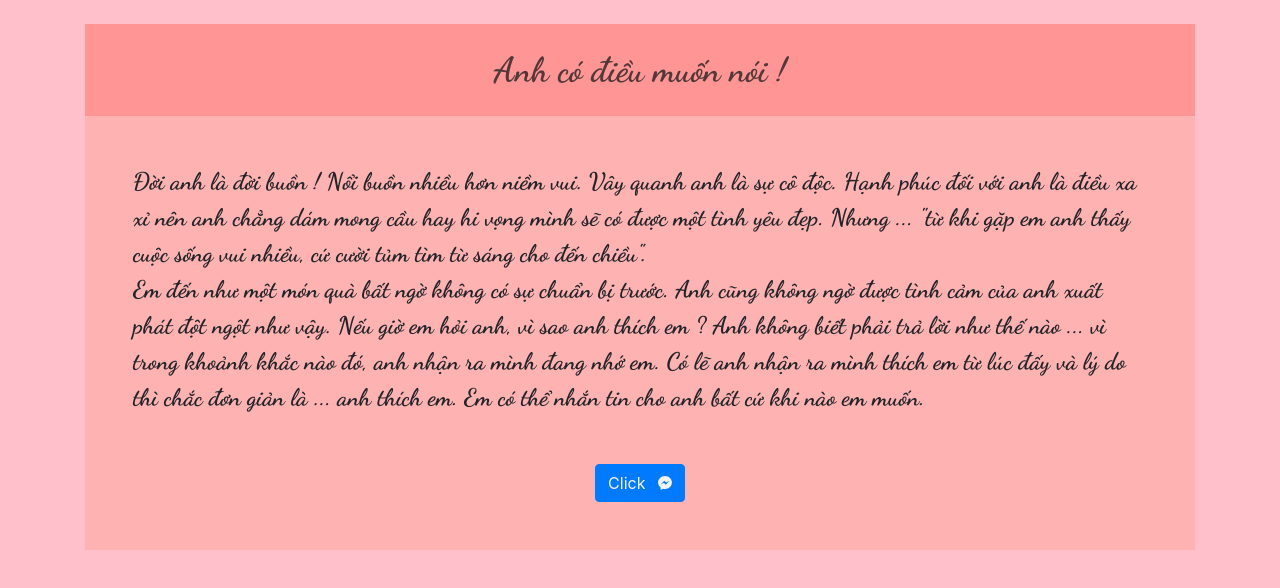
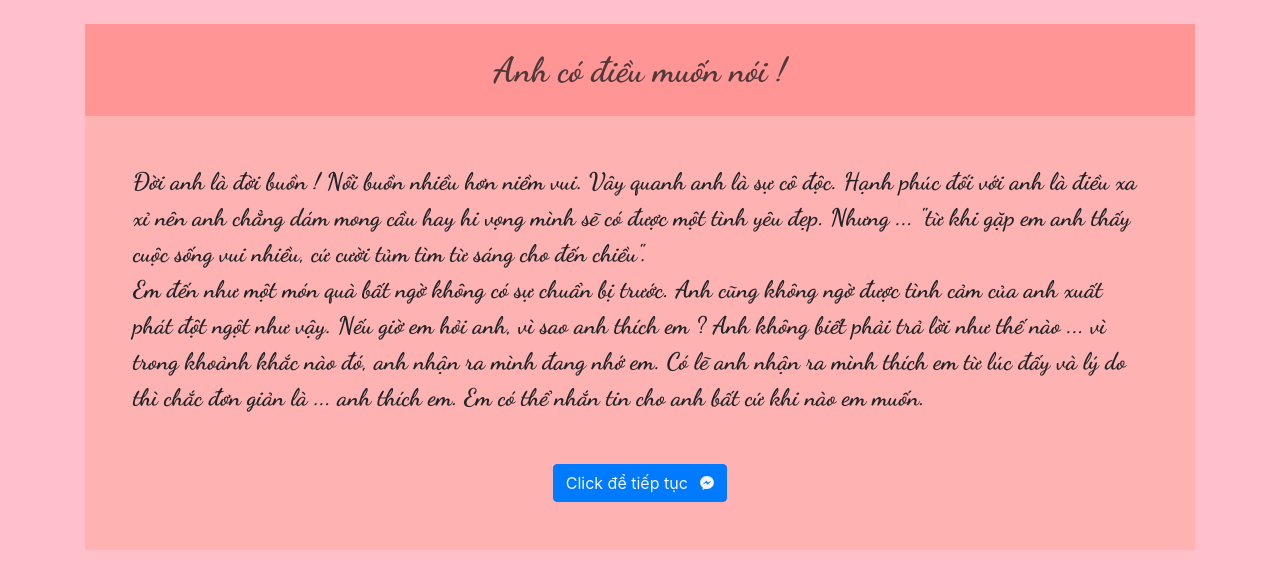
Before and after one commit to lucnguyendinh/-nh-L-c, a plain HTML site: page index2.html in a window 1280 px wide. Drawn offline with nearby package versions, Linux system fonts and the light colour scheme; a script that the page names is missing.

Commit message:
Update index2.html

```diff
--- a/index2.html
+++ b/index2.html
@@ -25,7 +25,7 @@
 							Đời anh là đời buồn ! Nổi buồn nhiều hơn niềm vui. Vây quanh anh là sự cô độc. Hạnh phúc đối với anh là điều xa xỉ nên anh chẳng dám mong cầu hay hi vọng mình sẽ có được một tình yêu đẹp. Nhưng ... "từ khi gặp em anh thấy cuộc sống vui nhiều, cứ cười tủm tìm từ sáng cho đến chiều".<br>Em đến như một món quà bất ngờ không có sự chuẩn bị trước. Anh cũng không ngờ được tình cảm của anh xuất phát đột ngột như vậy. Nếu giờ em hỏi anh, vì sao anh thích em ? Anh không biết phải trả lời như thế nào ... vì trong khoảnh khắc nào đó, anh nhận ra mình đang nhớ em. Có lẽ anh nhận ra mình thích em từ lúc đấy và lý do thì chắc đơn giản là ... anh thích em. Em có thể nhắn tin cho anh bất cứ khi nào em muốn.
 						</div>
 						<div class="col-12 text-center">
-							<div class="btn btn-primary mb-5"><a href="https://lucnguyendinh.github.io/-nh-L-c/loitotinh.html" style="color: #f4f4f4;">Click <i class="fab fa-facebook-messenger ml-2"></i></a></div>
+							<div class="btn btn-primary mb-5"><a href="https://lucnguyendinh.github.io/-nh-L-c/loitotinh.html" style="color: #f4f4f4;">Click để tiếp tục <i class="fab fa-facebook-messenger ml-2"></i></a></div>
 						</div>
 					</div>
 				</div>
```
